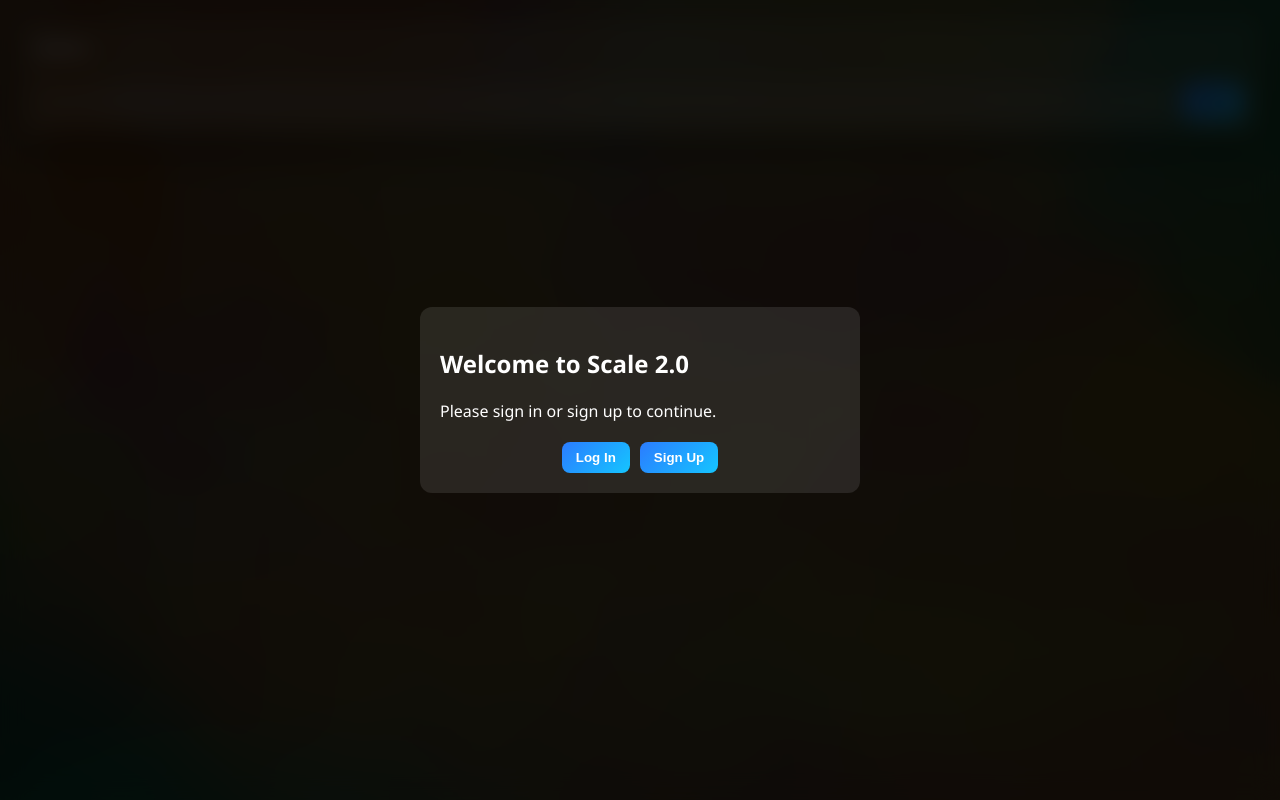
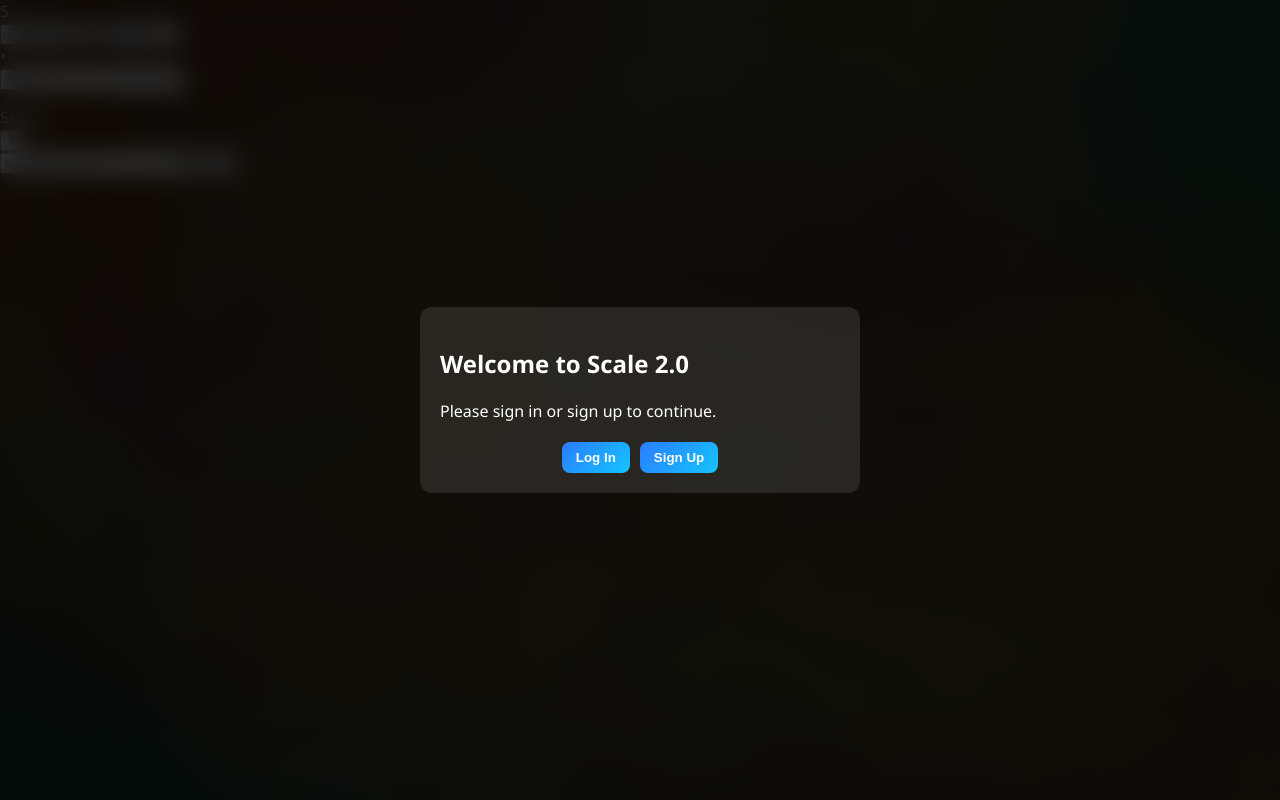
Before and after one commit to cameron-scale/scale2.0, a plain HTML site: page frontend/index.html in a window 1280 px wide. Drawn offline with nearby package versions, Linux system fonts and the light colour scheme.

Commit message:
Update index.html for three-panel layout with side menu and conversation list

```diff
--- a/frontend/index.html
+++ b/frontend/index.html
@@ -11,18 +11,46 @@
 <body>
   <!-- Page content -->
   <div class="shell">
-    <main class="grid">
-      <!-- Chat interface for Selene -->
-      <section class="card chat full-chat">
-        <div class="card-title">Selene</div>
-        <div id="chat-container" class="chat-scroll"></div>
-        <form id="chat-form" class="chat-form">
-          <input type="text" id="chat-input" placeholder="Ask me anything about your business…" />
-          <button type="submit">Send</button>
-        </form>
-      </section>
-    </main>
-  </div>
+       <main class="app-shell">
+    <!-- Left rail -->
+    <aside class="rail glass">
+      <div class="rail-logo">S</div>
+      <nav class="rail-nav">
+        <button class="rail-btn active" title="Chat"><span>💬</span></button>
+        <button class="rail-btn" id="rail-integrations" title="Integrations">⚙️</button>
+        <button class="rail-btn" id="rail-sms" title="SMS">📲</button>
+        <button class="rail-btn" id="rail-website" title="Website">🌐</button>
+        <button class="rail-btn" id="rail-analytics" title="Analytics">📈</button>
+      </nav>
+      <div class="rail-user">•</div>
+    </aside>
+
+    <!-- Middle: conversations -->
+    <section class="convos glass">
+      <div class="convos-search">
+        <input id="convo-search" placeholder="Search…" />
+      </div>
+      <ul id="convo-list" class="convo-list">
+        <!-- populated by JS -->
+      </ul>
+    </section>
+
+    <!-- Right: chat -->
+    <section class="chat-pane glass">
+      <header class="chat-header">
+        <div class="chat-title">Selene</div>
+        <div class="chat-actions">
+          <button id="tour-btn">?</button>
+        </div>
+      </header>
+      <div id="chat-container" class="chat-scroll"></div>
+      <form id="chat-form" class="chat-input">
+        <input type="text" id="chat-input" placeholder="Message Selene…" />
+        <button type="submit">Send</button>
+      </form>
+    </section>
+  </main>
+
 
   <!-- Account Linking Modal -->
   <div id="link-modal" class="modal" style="display:none;">
```
